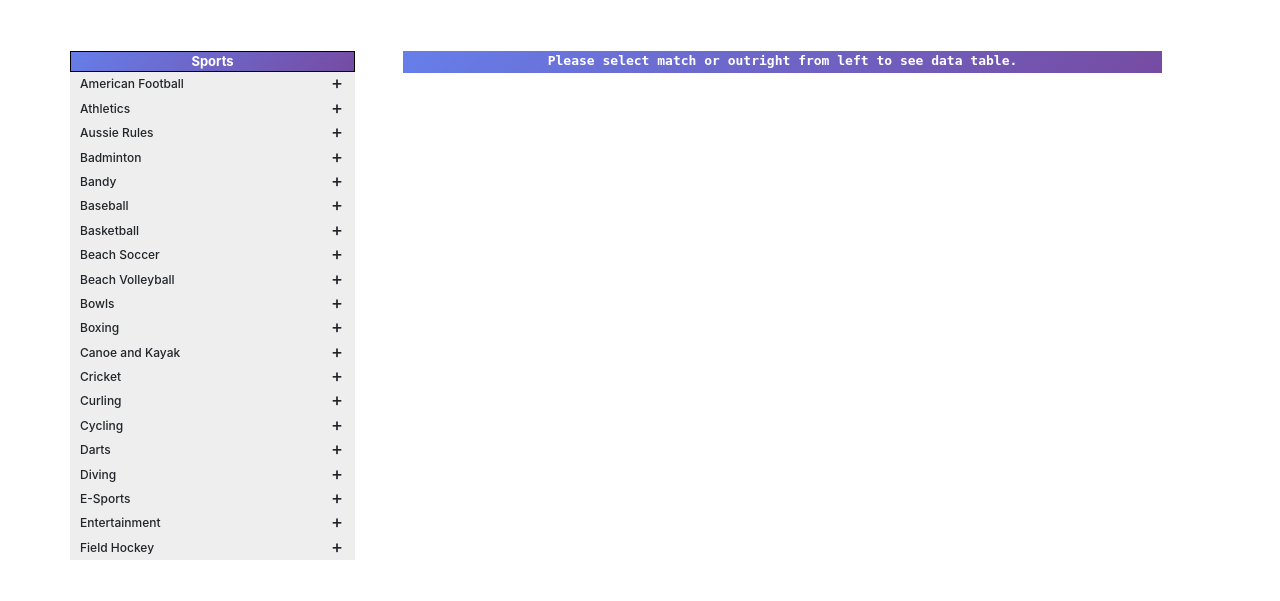
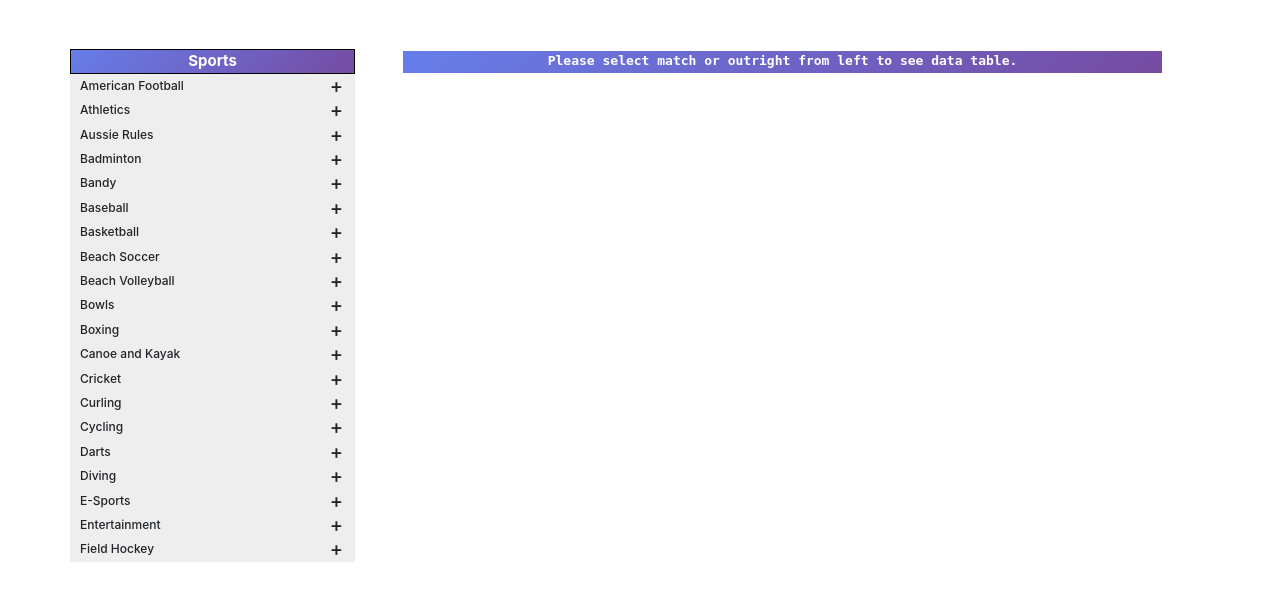
Before and after one commit to Atik-106/odds_comparision, a Django app: template templates/home.html in a window 1280 px wide. Shown: the top 601 px of the page. Run offline with Django 3.2, Linux system fonts and the light colour scheme; the template is opened without the code that fills it: values that come from a table or form of the project are taken from there, others are empty; data comes from the database, SQL or seed files in the repository; some libraries are stand-ins or nearby versions.

Commit message:
Edited few files

```diff
--- a/oct/views.py
+++ b/oct/views.py
@@ -10,7 +10,6 @@ from .tasks import *
 
 
 def homeview(request):
-    update_games()
     games = Game.objects.all()
     data = {
         'games': games,
--- a/static/css/style.css
+++ b/static/css/style.css
@@ -42,7 +42,7 @@
     position: absolute;
     right: 12px;
     top: 0;
-    font-size: 18px;
+    font-size: 20px;
 }
 
 .panel-group .panel-heading a.collapsed:after {
@@ -68,7 +68,7 @@
 .panel-group .panel-body {
     background: #ffffff;
     padding: 15px;
-    font-size: 11px;
+    font-size: 13px;
     font-family: inherit;
     font-weight: bold;
 }
@@ -130,7 +130,7 @@ font-weight: bold;
 .table td, .table th {
     padding: 0 30px;
     text-align: center;
-    font-size: 12px;
+    font-size: 14px;
     font-family: monospace;
     border-top: 0;
     border-bottom: 1px solid #dee2e6;;
@@ -157,7 +157,7 @@ font-weight: bold;
     color: white;
      background-image: linear-gradient(135deg, #667eea 0, #764ba2 100%) !important;
     font-weight: normal;
-    font-size:13px;
+    font-size:15px;
 }
 .marker{
     margin-top: 3px;
```
